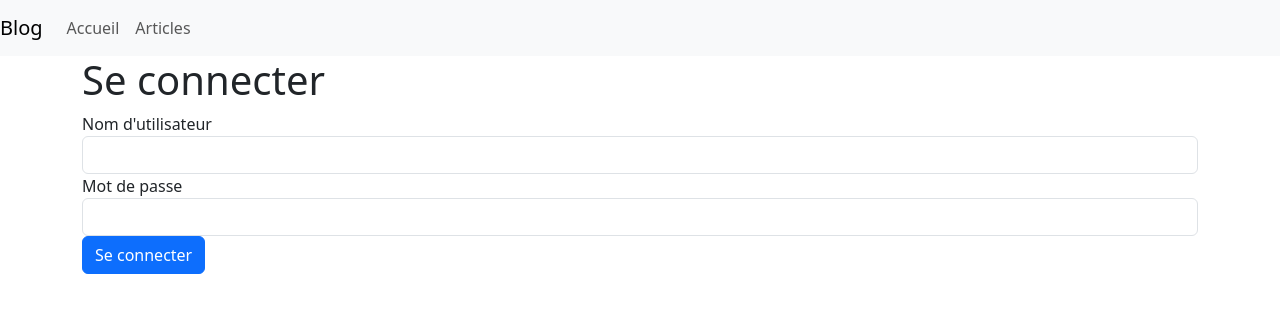
After one commit to Ls3012/LS_blog, a PHP site: template views/auth/login.php in a window 1280 px wide. The commit adds this page. Shown: the top 313 px of the page. Run offline with PHP 8.4, Linux system fonts and the light colour scheme; the template is opened without the code that fills it, so the values that code supplies are empty; some libraries are stand-ins or nearby versions.

Commit message:
Added the connection form and userRole detection for acces to manegement pages (#23, #29)

```diff
--- a/app/Controllers/Admin/PostController.php
+++ b/app/Controllers/Admin/PostController.php
@@ -7,6 +7,9 @@ use App\Models\Post;
 
 class PostController extends Controller{
     public function index(){
+
+        $this->isAdmin();
+
         $posts = (new Post($this->getDB()))->all();
 
         return $this->view('admin.post.index', compact('posts'));
--- a/public/index.php
+++ b/public/index.php
@@ -19,6 +19,10 @@ $router ->get('/', 'App\Controllers\BlogController@homepage'); //A modifier welc
 $router ->get('/posts', 'App\Controllers\BlogController@index');
 $router ->get ('/posts/:id','App\Controllers\BlogController@show');
 
+$router->get('/login', 'App\Controllers\UserController@login');
+$router->post('/login', 'App\Controllers\UserController@loginPost');
+$router->get('/logout', 'App\Controllers\UserController@logout');
+
 $router->get('/admin/posts', 'App\Controllers\Admin\PostController@index');
 $router->get('/admin/posts/create', 'App\Controllers\Admin\PostController@create');
 $router->post('/admin/posts/create', 'App\Controllers\Admin\PostController@createPost');
--- a/views/admin/post/index.php
+++ b/views/admin/post/index.php
@@ -1,4 +1,10 @@
 <h1>Adminnistration des articles</h1>
+
+<?php if($_GET['success']): ?>
+
+  <div class="alert-success">Vous etes connecté</div>
+
+<?php endif ?>
 
 <a href="/ProjetsOC/LS_Blog/admin/posts/create/" class="btn btn-success my-3">Creer un article</a>
 
--- /dev/null
+++ b/views/auth/login.php
@@ -0,0 +1,17 @@
+<h1>Se connecter</h1>
+
+<form action="/ProjetsOC/LS_Blog/login" method="POST">
+
+
+    <div class="form-group">
+        <label for="nickname">Nom d'utilisateur</label>
+        <input type="text" class="form-control" name="nickname" id="nickname">
+    </div>
+    <div class="form-group">
+        <label for="password">Mot de passe</label>
+        <input type="password" class="form-control" name="password" id="password">
+    </div>
+
+    <button type="submit" class="btn btn-primary">Se connecter</button>
+
+</form>
--- a/views/layout.php
+++ b/views/layout.php
@@ -21,6 +21,14 @@
       <li class="nav-item">
         <a class="nav-link" href="/ProjetsOC/LS_Blog/posts">Articles</a>
       </li>
+    </ul>
+    <ul class="navbar-nav ml-auto">
+
+      <?php if(isset($_SESSION['auth']) && $_SESSION['auth']): ?>
+      <li class="nav-item">
+        <a class="nav-link" href="/ProjetsOC/LS_Blog/logout">Se deconnecter </a>
+      </li>
+      <?php endif ?>
 
     </ul>
   </div>
```
Also changed, not shown: app/Controllers/Controller.php (+14 -0 lines), app/Controllers/UserController.php (added, +34 -0 lines), app/Models/User.php (added, +19 -0 lines).
